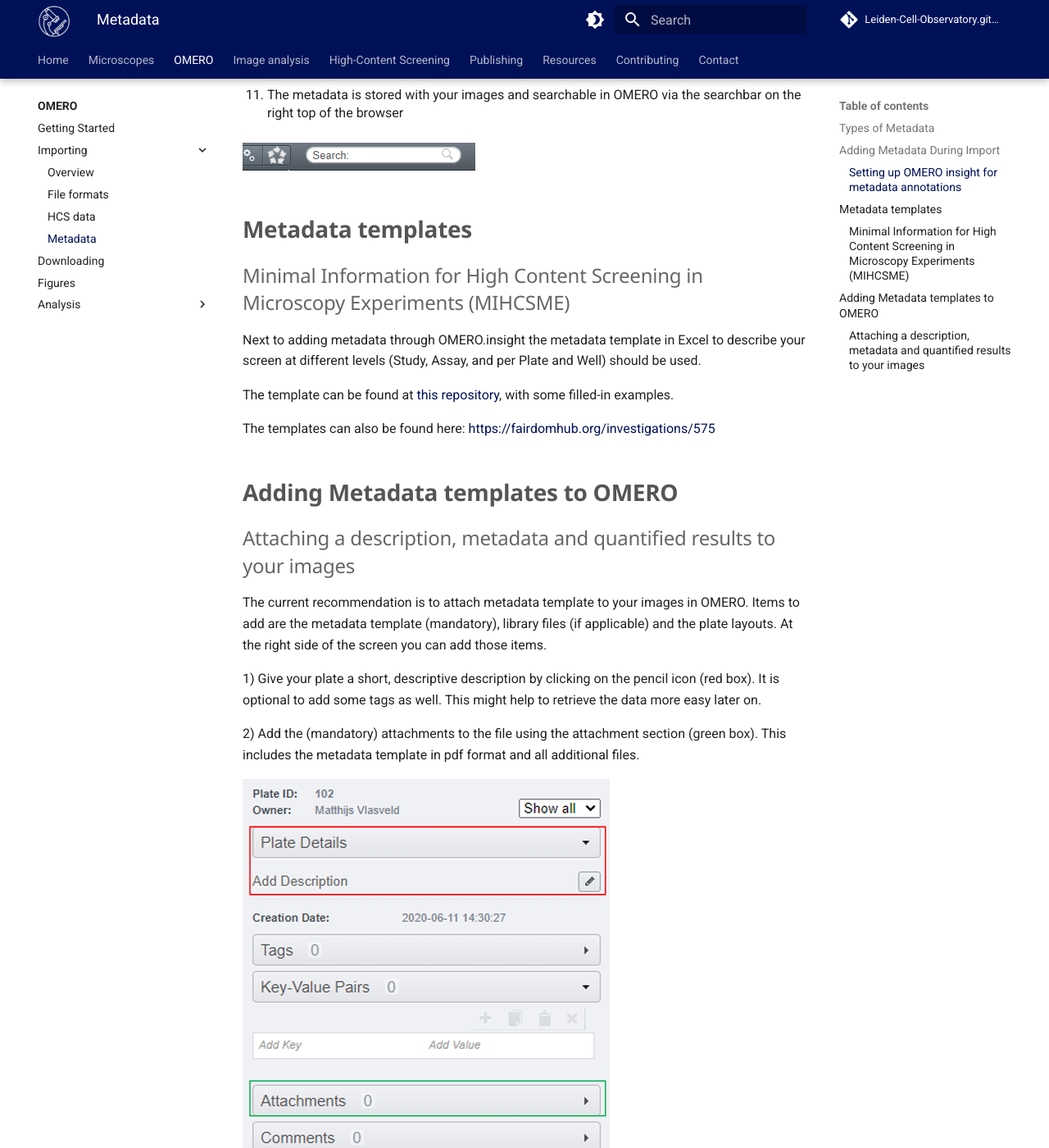
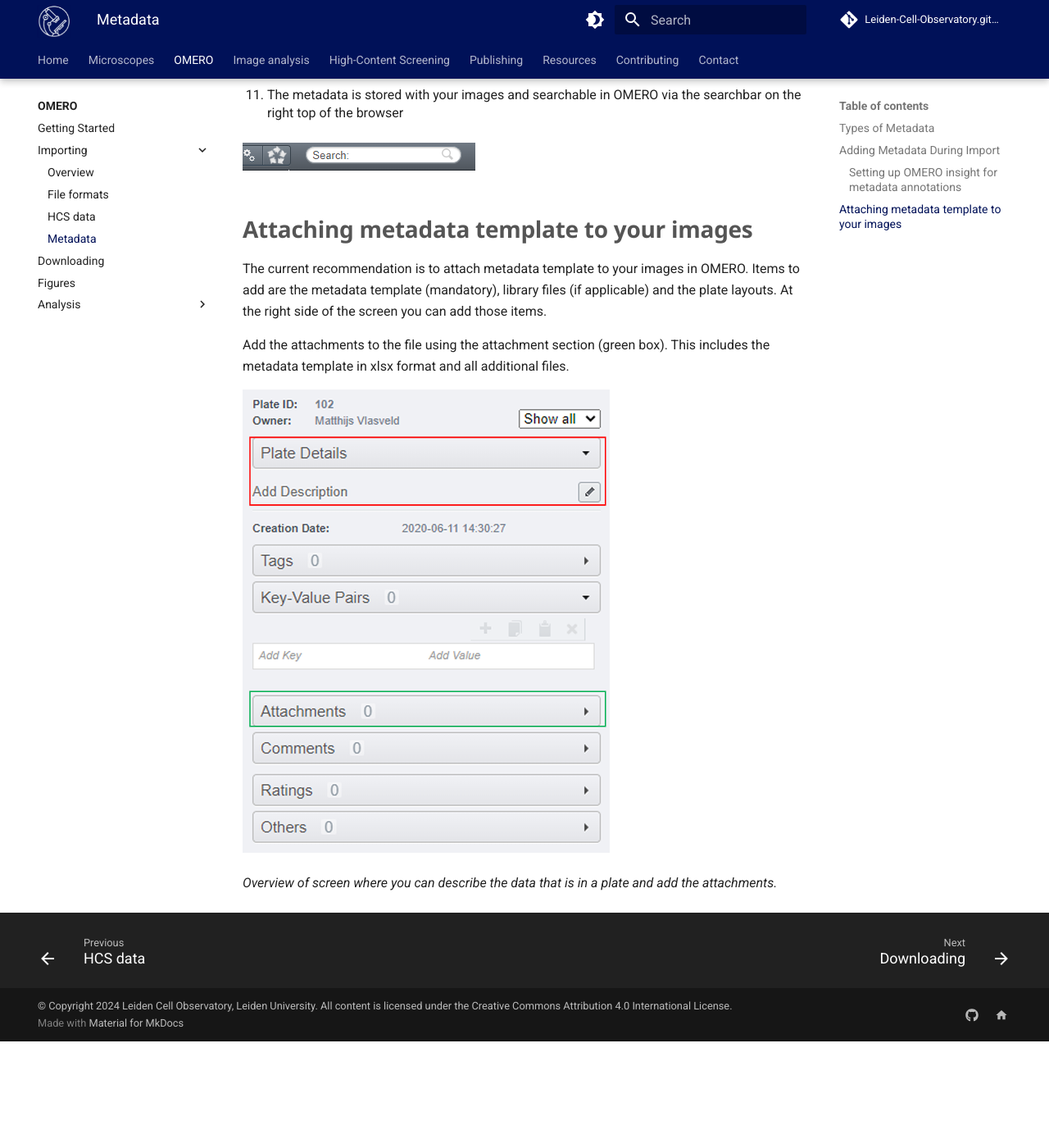
Before and after one commit to Leiden-Cell-Observatory/Leiden-Cell-Observatory.github.io, an MkDocs documentation site: the page built from docs/omero/importing/metadata.md, in a window 1280 px wide and 1400 px high, scrolled down 2117 px. Shown: the whole window at 82% size. Built offline with MkDocs 1.6.1 and Material for MkDocs 9.7.7, drawn with Linux system fonts in a browser that asks for light colours; comment, search, counter and statistics services are not loaded; after the commit the page ends 3387 px from its top, so only the background shows below that.

Commit message:
Update metadata.md

```diff
--- a/docs/omero/importing/metadata.md
+++ b/docs/omero/importing/metadata.md
@@ -56,23 +56,11 @@
 
 ![](metadata/images/metadata_06.png)
 
-## Metadata templates
-
-### Minimal Information for High Content Screening in Microscopy Experiments (MIHCSME)
-Next to adding metadata through OMERO.insight the metadata template in Excel to describe your screen at different levels (Study, Assay, and per Plate and Well) should be used.
-
-The template can be found at [this repository](https://github.com/Leiden-Cell-Observatory/metadata_templates/tree/main/MIHCSME_template), with some filled-in examples.
-
-The templates can also be found here: <https://fairdomhub.org/investigations/575>
-
-## Adding Metadata templates to OMERO
-### Attaching a description, metadata and quantified results to your images
+## Attaching metadata template to your images
 
 The current recommendation is to attach metadata template to your images in OMERO. Items to add are the metadata template (mandatory), library files (if applicable) and the plate layouts. At the right side of the screen you can add those items.
 
-1)  Give your plate a short, descriptive description by clicking on the pencil icon (red box). It is optional to add some tags as well. This might help to retrieve the data more easy later on.
-
-2)  Add the (mandatory) attachments to the file using the attachment section (green box). This includes the metadata template in pdf format and all additional files.
+Add the attachments to the file using the attachment section (green box). This includes the metadata template in xlsx format and all additional files.
 
 ![alt text](metadata/images/metadata_07.png)
 
```
